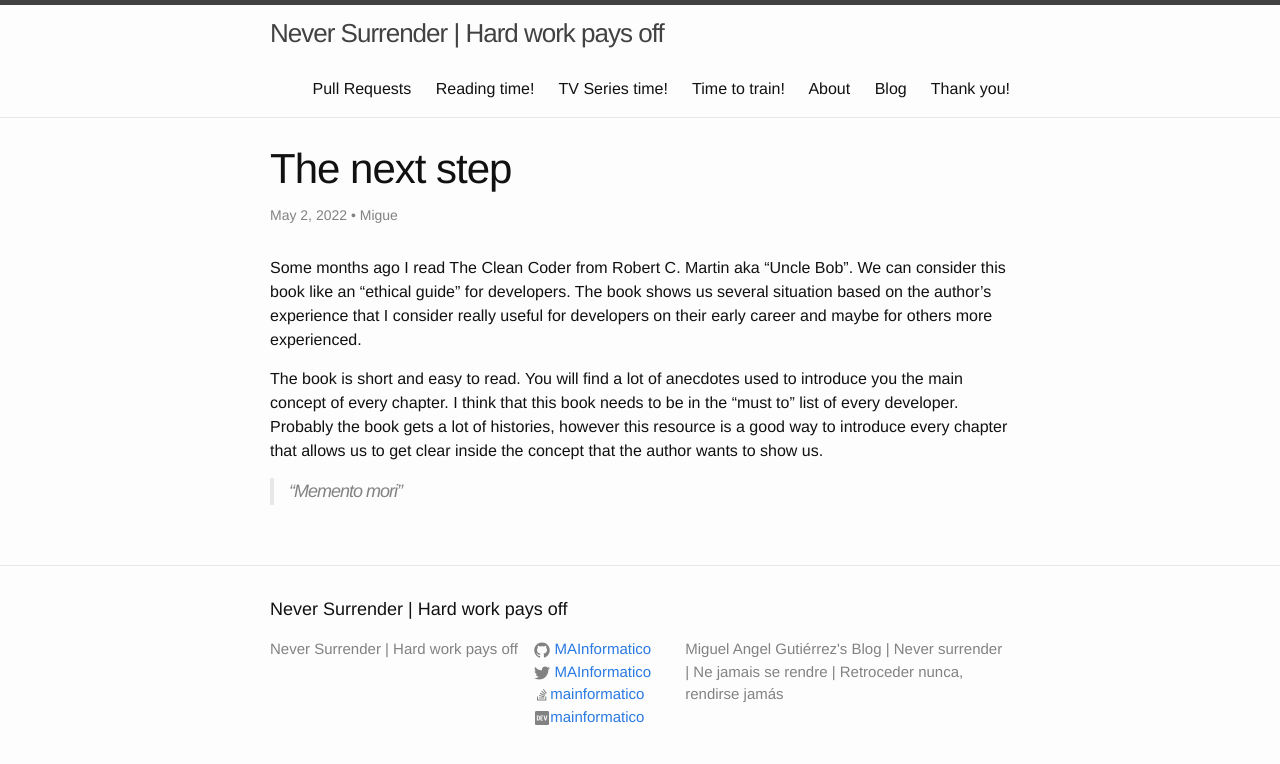
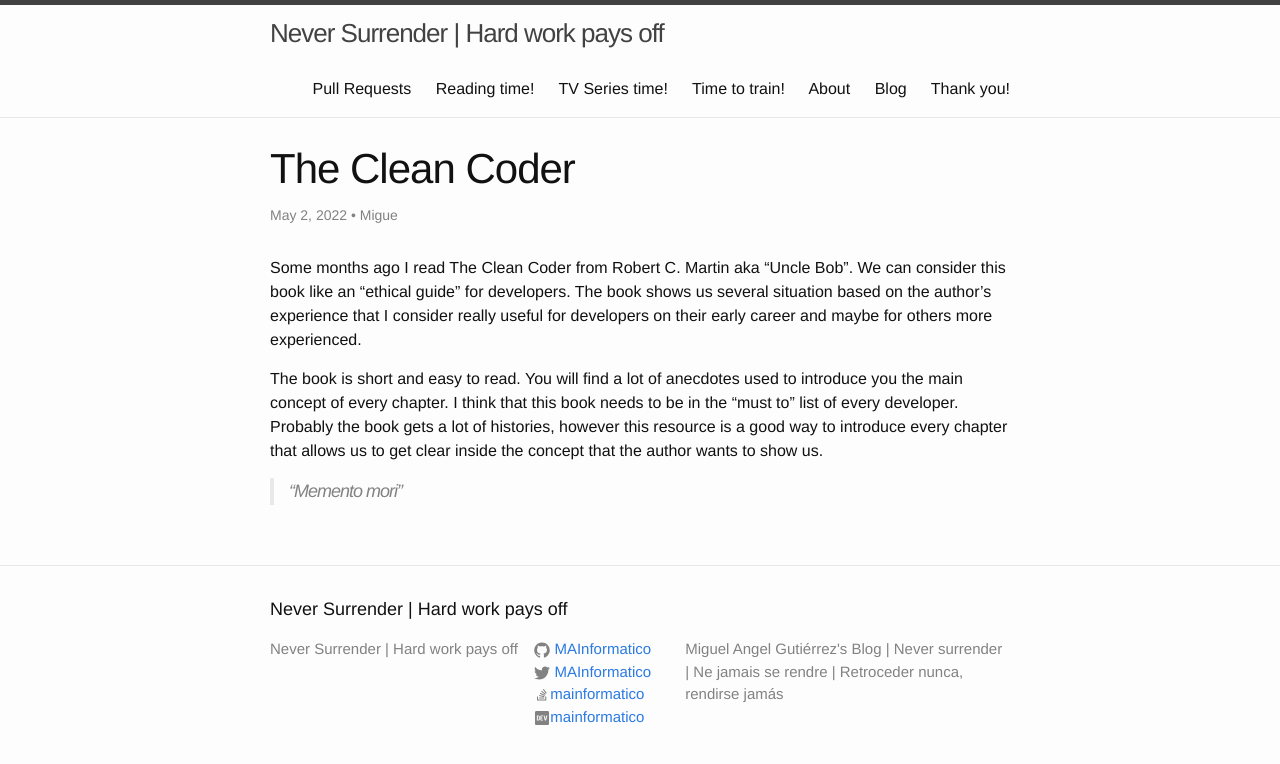
Before and after one commit to MAInformatico/MAInformatico.github.io, a Jekyll site: the page built from _posts/2022-5-2-TheCleanCoder.md, in a window 1280 px wide. Shown: the top 764 px of the page. Built offline with Jekyll 4.4.1, drawn with Linux system fonts in a browser that asks for light colours.

Commit message:
fixing title

```diff
--- a/_posts/2022-5-2-TheCleanCoder.md
+++ b/_posts/2022-5-2-TheCleanCoder.md
@@ -1,6 +1,6 @@
 ---
 layout: post
-title: The next step
+title: The Clean Coder
 author: Migue
 ---
 Some months ago I read The Clean Coder from  Robert C. Martin aka "Uncle Bob". We can consider this book like an "ethical guide" for developers.
```
